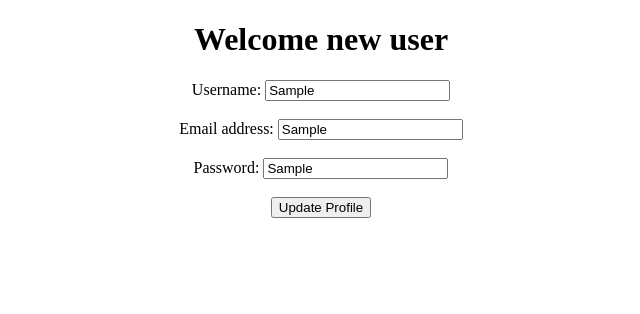
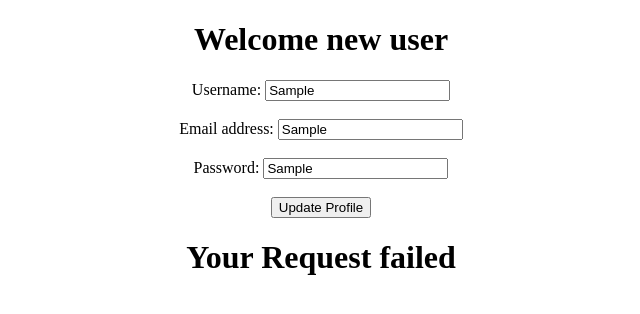
Before and after one commit to gregory-adler/demo-angular-app, an Angular app: page / in a window 1280 px wide. Both pictures are taken after typing "Sample", "Sample", "Sample" into the empty fields and a click on the button "Update Profile". Shown: the top 314 px of the page, without its empty margins (319-959 px from the left). Built offline with nearby package versions, Linux system fonts and the light colour scheme; no server answers.

Commit message:
added a fail condition

```diff
--- a/src/app/form.component.html
+++ b/src/app/form.component.html
@@ -3,8 +3,6 @@
         Welcome {{ this.username }}
     </h1>
 </div>
-
-
 
 
 <div *ngIf="this.askUser">
@@ -30,4 +28,13 @@
         <button (click)="onSubmit()">Update Profile</button>
     </form>
 
+
+
+
+<div *ngIf="this.failed">
+    <h1>
+       Your Request failed
+    </h1>
 </div>
+
+</div>
--- a/src/app/form.component.ts
+++ b/src/app/form.component.ts
@@ -23,6 +23,7 @@ export class FormComponent {
   askUser = true;
   loaded = false;
   username = "";
+  failed = false;
 
   onSubmit() {
     this.postUser();
@@ -66,5 +67,6 @@ export class FormComponent {
   returnFailure() {
     this.askUser = true;
     this.loaded = false;
+    this.failed = true;
   }
 }
```
